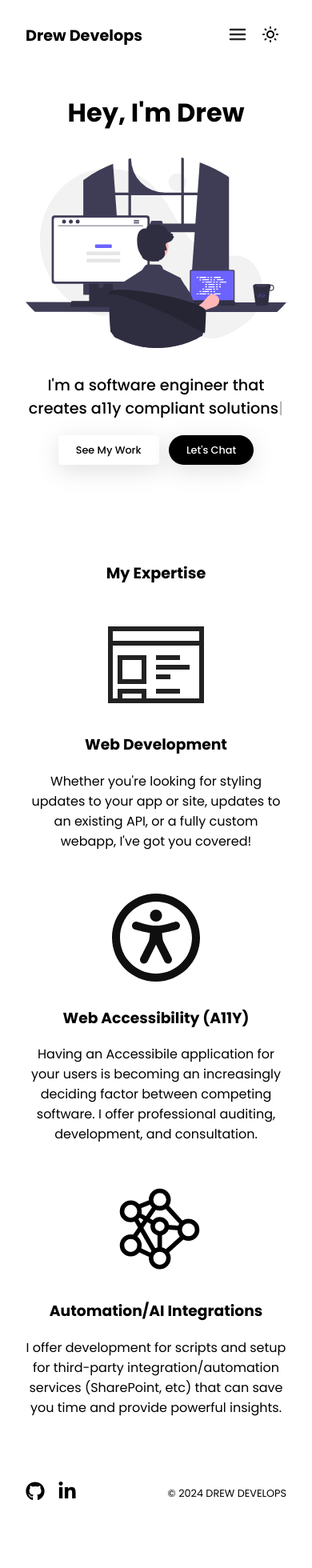
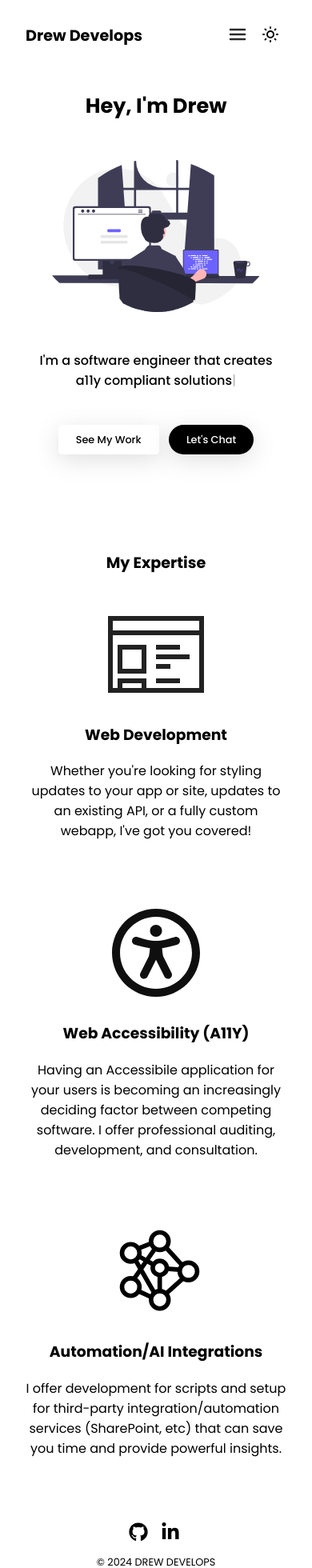
Before and after one commit to drewdoesdevelopment/drew-develops, a SvelteKit app: page / in a window 390 px wide. Shown: the top 1960 px of the page at 80% size. Before the commit the page ends 1899 px from the top, so only its background shows below. Built offline with nearby package versions, Linux system fonts and the light colour scheme.

Commit message:
Finalizes landing page mobile styles

```diff
--- a/src/elements/ExpertiseItems.svelte
+++ b/src/elements/ExpertiseItems.svelte
@@ -121,6 +121,7 @@ svg {
     .expertise {
         &-item {
             width: 100% !important;
+            margin-bottom: 2rem !important;
         }
 
         &-items {
--- a/src/elements/Footer.svelte
+++ b/src/elements/Footer.svelte
@@ -62,9 +62,17 @@
 		}
 	}
 
-    @media (max-width: $breakpoint-xs) {
+    @media (max-width: $breakpoint-s) {
         footer {
-            margin: 2rem 2rem 0 2rem;
+            flex-direction: column;
+
+            .socials {
+                margin-left: 0.8rem;
+            }
+
+            .copyright {
+                margin-top: -1.2rem;
+            }
         }
     }
 </style>
--- a/src/elements/Navbar.svelte
+++ b/src/elements/Navbar.svelte
@@ -209,6 +209,7 @@
 
         .nav-menu-mobile {
             display: none;
+            padding-left: 1rem;
         }
 
 		.logo {
@@ -290,7 +291,7 @@
         }
     }
 
-	@media (max-width: 698px) {
+	@media (max-width: $breakpoint-s) {
 		nav {
             flex-direction: column;
 			align-items: start;
--- a/src/routes/+page.svelte
+++ b/src/routes/+page.svelte
@@ -120,12 +120,17 @@ h2 {
         margin-top: 2rem;
 
         h1 {
-            margin-bottom: 2rem;
+            margin-bottom: 3rem;
+            font-size: 1.6rem;
+
         }
 
         h2 {
-            margin-top: 2rem;
+            margin: 3rem 0;
+            font-size: 1rem;
+            height: 50px;
         }
+
 
         &-text {
             width: auto;
@@ -138,6 +143,8 @@ h2 {
 
     .mobile-image {
         display: block;
+        width: 80%;
+        margin: 0 auto;
     }
 }
 
--- a/src/styles/variables.scss
+++ b/src/styles/variables.scss
@@ -1,5 +1,5 @@
 $breakpoint-xs: 400px;
-$breakpoint-s: 600px;
+$breakpoint-s: 700px;
 $breakpoint-m: 1080px;
 $breakpoint-lg: 1440px;
 $breakpoint-xl: 2440px;
```
